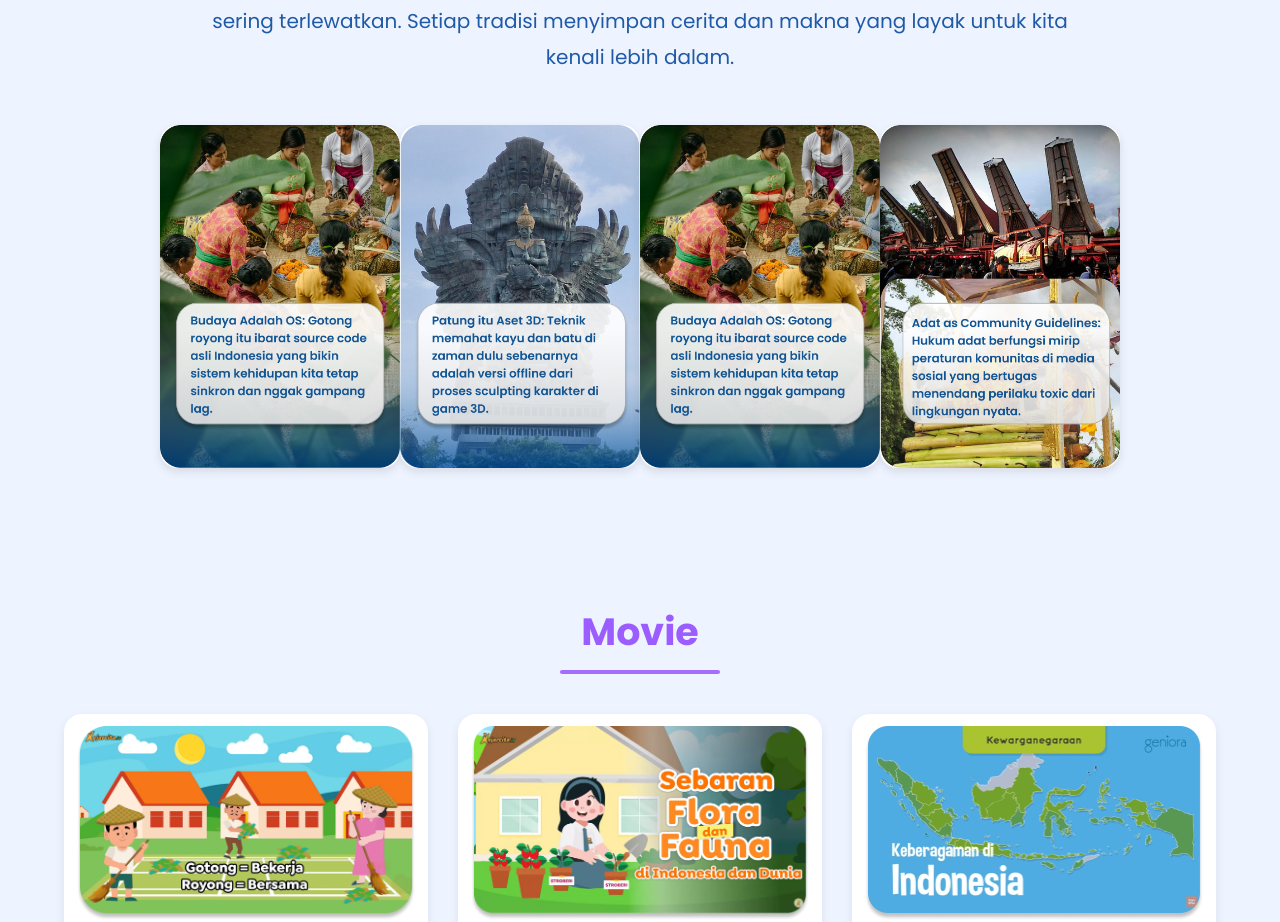
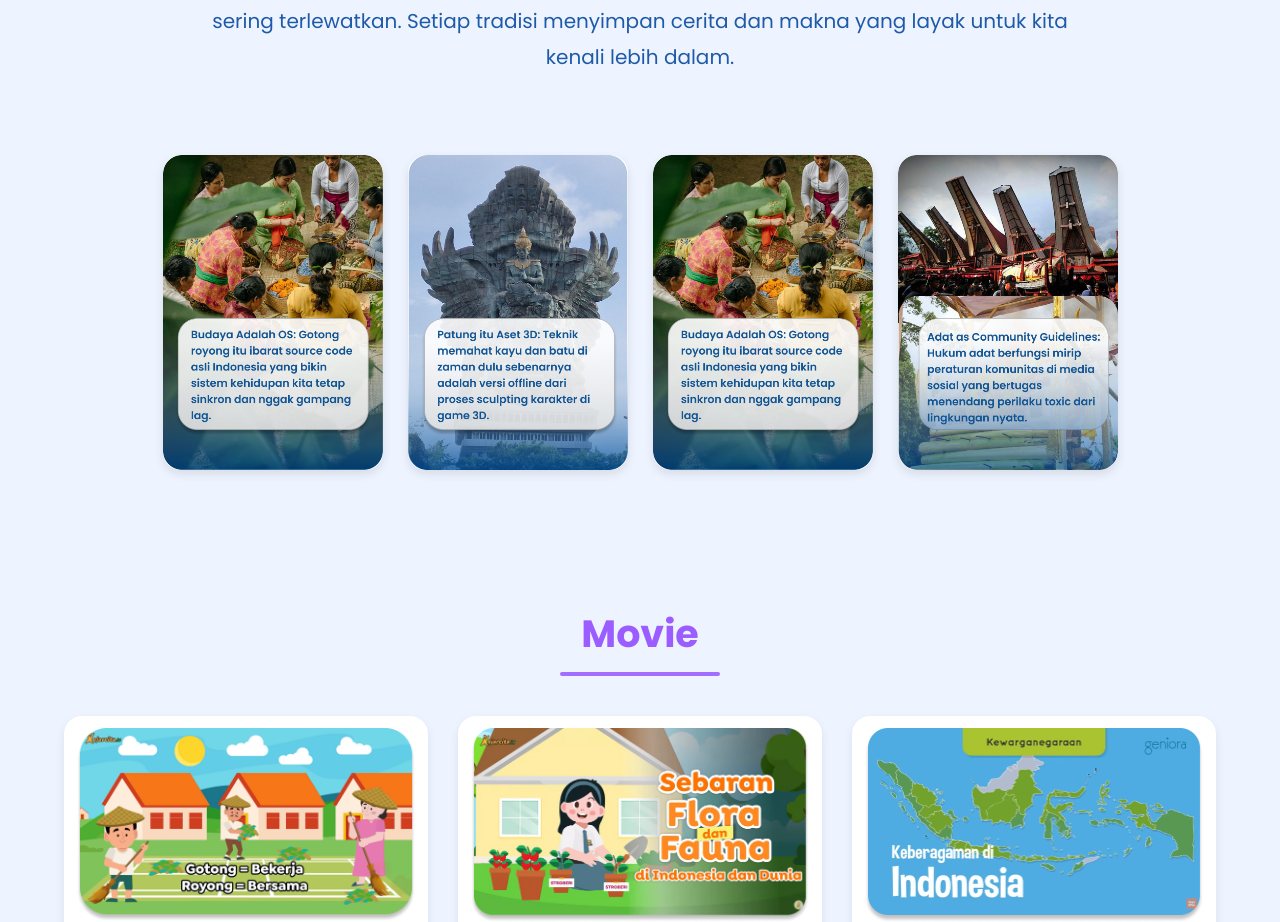
Before and after one commit to nashwa-27/Aksaramaproyek, a React (Vite) app: page / in a window 1280 px wide. Shown: the part 1846-2768 px from the top of the page. Built offline with nearby package versions, Linux system fonts and the light colour scheme.

Commit message:
Funfact rapi

```diff
--- a/src/pages/Home/index.css
+++ b/src/pages/Home/index.css
@@ -209,11 +209,17 @@ body{
   padding-bottom:50px;
 }
  .funfact-container{
-    display:flex;
-    justify-content:center;
-  }
+    /* display:flex;
+    justify-content:center; */
+    width: 85%;
+  margin: 30px auto 0;
+  display: flex;
+  justify-content: center;
+  flex-wrap: wrap;
+  gap: 25px;
+}
 .funfact-container img{
-  width:240px;
+  width:220px;
   border-radius:18px;
   box-shadow:
   0 4px 10px rgba(0,0,0,0.1);
--- a/src/pages/Home/index.jsx
+++ b/src/pages/Home/index.jsx
@@ -14,7 +14,7 @@ import fotosmp from "../../assets/fotosmp.jpg";
 import funfact1 from "../../assets/funfact1.jpg";
 import funfact2 from "../../assets/funfact2.jpg";
 import funfact3 from "../../assets/funfact3.jpg";
-import funfact4 from "../../assets/funfact4.jpg";
+import funFact4 from "../../assets/funFact4.png";
 
 import movie1 from "../../assets/movie1.png";
 import movie2 from "../../assets/movie2.png";
@@ -170,7 +170,7 @@ function Home() {
           <img src={funfact1} alt="" />
           <img src={funfact2} alt="" />
           <img src={funfact3} alt="" />
-          <img src={funfact4} alt="" />
+          <img src={funFact4} alt="" />
         </div>
       </section>
 
```
Also changed, not shown: src/assets/FunFact4.jpg (deleted), src/assets/funFact4.png (added).
